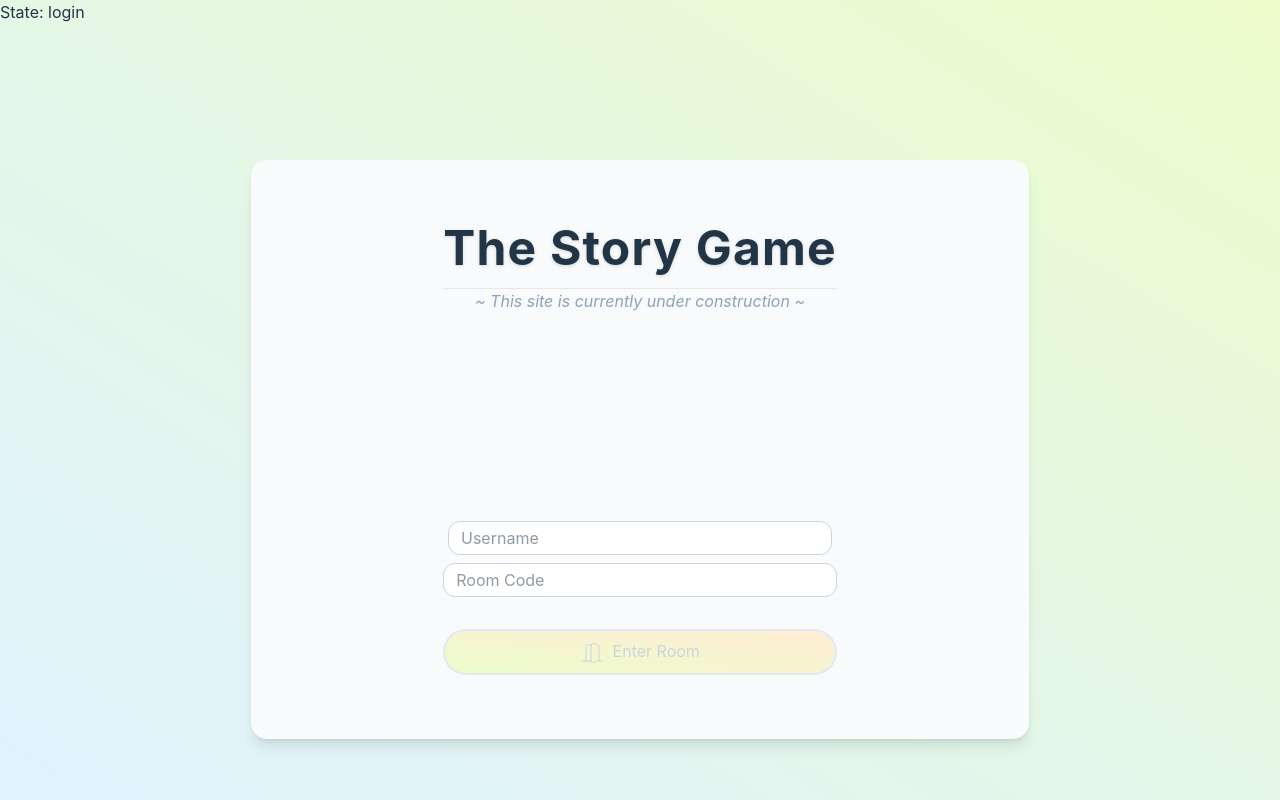
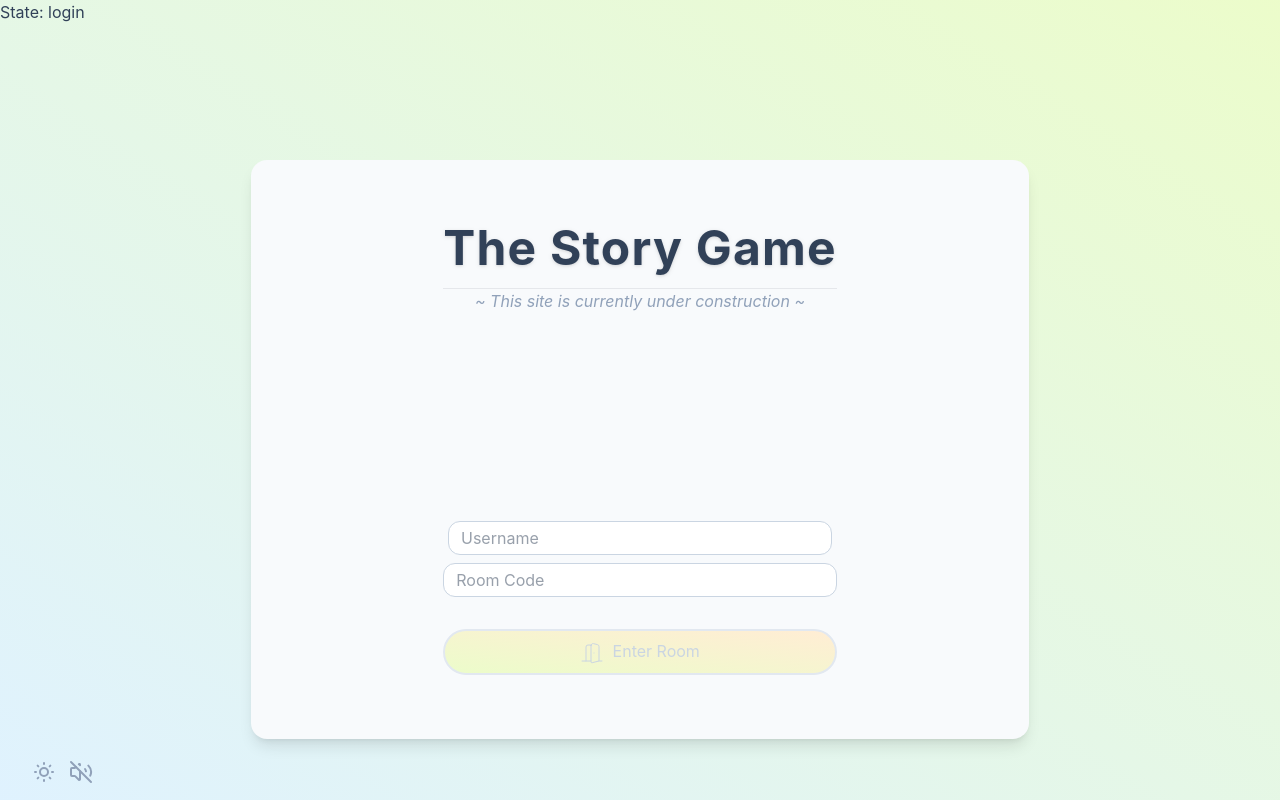
Before and after one commit to PhoenixofForce/StoryGame, a Svelte app in the folder src_ui/: page / in a window 1280 px wide. Built offline with nearby package versions, Linux system fonts and the light colour scheme.

Commit message:
add darkmode and option to disable sound

```diff
--- a/src_ui/src/App.svelte
+++ b/src_ui/src/App.svelte
@@ -5,6 +5,7 @@
   import Evaluation from "./lib/views/Evaluation.svelte";
 
   import { viewStore } from "./lib/services/navigationService";
+  import Controls from "./lib/components/Controls.svelte";
 
   window.onbeforeunload = function () {
     if ($viewStore === "login") {
@@ -16,8 +17,9 @@
 
 <main class="w-full">
   {#if import.meta.env.DEV}
-    <span class="fixed top-0 left-0">State: {$viewStore}</span>
+    <span class="fixed left-0 top-0">State: {$viewStore}</span>
   {/if}
+  <Controls />
 
   {#if $viewStore === "login"}
     <Login />
--- a/src_ui/src/app.css
+++ b/src_ui/src/app.css
@@ -1,4 +1,5 @@
 @import "tailwindcss";
+@custom-variant dark (&:where(.dark, .dark *));
 
 /*
   The default border color has changed to `currentColor` in Tailwind CSS v4,
@@ -24,13 +25,14 @@
   font-weight: 400;
 
   color-scheme: light;
-  color: #213547;
   background-color: #ffffff;
 
   font-synthesis: none;
   text-rendering: optimizeLegibility;
   -webkit-font-smoothing: antialiased;
   -moz-osx-font-smoothing: grayscale;
+
+  @apply text-slate-700 dark:text-slate-100;
 }
 
 body {
@@ -38,6 +40,7 @@ body {
   min-width: 320px;
   min-height: 100vh;
   @apply bg-gradient-to-tr from-sky-100 to-lime-100;
+  @apply dark:from-sky-900 dark:to-purple-950;
 }
 
 #app {
@@ -49,8 +52,8 @@ body {
 input,
 textarea,
 div.textarea {
-  @apply rounded-xl border border-solid border-slate-300 bg-white px-3 py-1;
-  @apply disabled:text-slate-400;
+  @apply rounded-xl border border-solid border-slate-300 bg-white px-3 py-1 dark:border-slate-300 dark:dark:bg-slate-500;
+  @apply disabled:border-slate-400 disabled:text-slate-200 dark:disabled:border-slate-400;
 }
 
 div.textarea {
@@ -71,8 +74,8 @@ svg {
   display: inline;
 }
 
-button {
-  @apply rounded-3xl border-2 border-solid border-slate-300 bg-slate-100 px-4 py-2 font-medium text-slate-700;
-  @apply disabled:border-slate-200 disabled:bg-slate-50 disabled:font-normal disabled:text-slate-300;
-  @apply enabled:shadow hover:enabled:scale-105 hover:enabled:bg-slate-200 hover:enabled:shadow-md;
+button:not(.plain) {
+  @apply rounded-3xl border-2 border-solid border-slate-300 bg-slate-100 px-4 py-2 font-medium text-slate-700 dark:bg-slate-600 dark:text-slate-100;
+  @apply disabled:border-slate-200 disabled:bg-slate-50 disabled:font-normal disabled:text-slate-300 dark:disabled:border-slate-600 dark:disabled:text-slate-400;
+  @apply enabled:shadow hover:enabled:scale-105 hover:enabled:bg-slate-200 hover:enabled:shadow-md dark:hover:enabled:bg-slate-500;
 }
--- a/src_ui/src/lib/components/Button.svelte
+++ b/src_ui/src/lib/components/Button.svelte
@@ -9,7 +9,8 @@
   export let type: "primary" | "default" = "default";
 
   const typeToClassesMap = {
-    primary: "bg-gradient-to-tr from-lime-100 to-orange-100",
+    primary:
+      "bg-gradient-to-tr from-lime-100 to-orange-100 dark:from-green-800 dark:to-sky-800",
     default: "",
   };
 </script>
--- a/src_ui/src/lib/components/Card.svelte
+++ b/src_ui/src/lib/components/Card.svelte
@@ -3,7 +3,7 @@
 </script>
 
 <div
-  class="w-full place-self-center rounded-2xl bg-slate-50 shadow-lg sm:w-fit {classes}"
+  class="w-full place-self-center rounded-2xl bg-slate-50 shadow-lg sm:w-fit dark:bg-slate-700 {classes}"
 >
   <slot></slot>
 </div>
--- /dev/null
+++ b/src_ui/src/lib/components/Controls.svelte
@@ -0,0 +1,43 @@
+<script>
+  import { SunMedium, Moon, Volume2, VolumeOff } from "lucide-svelte";
+  import { options } from "../services/options";
+  import { cancel } from "../services/speakService";
+
+  function toggleSounds() {
+    $options.allowSounds = !$options.allowSounds;
+    localStorage.setItem("allowSounds", $options.allowSounds + "");
+    if (!$options.allowSounds) {
+      cancel();
+    }
+  }
+
+  function toggleDarkMode() {
+    $options.darkMode = !$options.darkMode;
+    localStorage.setItem("darkMode", $options.darkMode + "");
+    document.documentElement.classList.toggle("dark");
+  }
+</script>
+
+<div class="fixed bottom-4 left-8">
+  <button
+    class="plain mr-2 text-slate-400 hover:scale-105 hover:text-slate-800 dark:hover:text-slate-100"
+    on:click={toggleDarkMode}
+  >
+    {#if $options.darkMode}
+      <Moon />
+    {:else}
+      <SunMedium />
+    {/if}
+  </button>
+
+  <button
+    class="plain text-slate-400 hover:scale-105 hover:text-slate-800 dark:hover:text-slate-100"
+    on:click={toggleSounds}
+  >
+    {#if $options.allowSounds}
+      <Volume2 />
+    {:else}
+      <VolumeOff />
+    {/if}
+  </button>
+</div>
--- a/src_ui/src/lib/components/PlayerPlaque.svelte
+++ b/src_ui/src/lib/components/PlayerPlaque.svelte
@@ -16,18 +16,26 @@
   <div
     class=" mx-1 flex h-9 w-9 select-none items-center justify-center
      rounded-full border-2 p-2 text-lg font-bold shadow
-     {color === 'slate' ? 'border-slate-400 bg-slate-200 text-slate-950' : ''}
-     {color === 'red' ? 'border-red-400 bg-red-200 text-red-950' : ''}
-     {color === 'green' ? 'border-green-400 bg-green-200 text-green-950' : ''}
-     {color === 'blue' ? 'border-blue-400 bg-blue-200 text-blue-950' : ''}
+     {color === 'slate'
+      ? 'border-slate-400 bg-slate-200 text-slate-950 dark:bg-slate-700 dark:text-slate-400'
+      : ''}
+     {color === 'red'
+      ? 'border-red-400 bg-red-200 text-red-950 dark:bg-red-700 dark:text-red-400'
+      : ''}
+     {color === 'green'
+      ? 'border-green-400 bg-green-200 text-green-950 dark:bg-green-700 dark:text-green-400'
+      : ''}
+     {color === 'blue'
+      ? 'border-blue-400 bg-blue-200 text-blue-950 dark:bg-blue-700 dark:text-blue-400'
+      : ''}
      {color === 'yellow'
-      ? 'border-yellow-400 bg-yellow-200 text-yellow-950'
+      ? ' border-yellow-400 bg-yellow-200 text-yellow-950 dark:bg-yellow-700 dark:text-yellow-400'
       : ''}"
   >
     <span>{name[0]}</span>
   </div>
   {#if namePosition !== "hidden"}
-    <span class="font-medium text-{color}-950">
+    <span class="font-medium text-{color}-950 dark:text-{color}-400">
       {name}
     </span>
   {/if}
--- /dev/null
+++ b/src_ui/src/lib/services/options.ts
@@ -0,0 +1,21 @@
+import { writable } from "svelte/store";
+
+export const options = writable({
+  allowSounds: getFromLocalStorage("allowSounds", true),
+  darkMode:
+    getFromLocalStorage("darkMode", false) ||
+    window.matchMedia("(prefers-color-scheme: dark)").matches,
+});
+
+if (
+  getFromLocalStorage("darkMode", false) ||
+  window.matchMedia("(prefers-color-scheme: dark)").matches
+) {
+  document.documentElement.classList.toggle("dark");
+}
+
+function getFromLocalStorage(itemKey: string, defaultValue: boolean): boolean {
+  const item = localStorage.getItem(itemKey);
+  if (!itemKey) return defaultValue;
+  return "true" === item;
+}
--- a/src_ui/src/lib/services/speakService.ts
+++ b/src_ui/src/lib/services/speakService.ts
@@ -1,4 +1,5 @@
-import { writable } from "svelte/store";
+import { writable, get } from "svelte/store";
+import { options } from "../services/options";
 
 export const canSpeak = writable(true);
 
@@ -10,14 +11,17 @@ export function speak(text: string) {
   currentUtterance = new SpeechSynthesisUtterance(text);
   const voices = speechSynthesis.getVoices();
   currentUtterance.voice = voices[0]; // Choose a specific voice
+  console.log(get(options));
+  if (get(options).allowSounds) {
     speechSynthesis.speak(currentUtterance);
+  }
 
   setTimeout(() => {
     canSpeak.set(true);
   }, 1000);
   currentUtterance.onend = (_) => {
     canSpeak.set(true);
-    }
+  };
 }
 
 export function cancel() {
--- a/src_ui/src/lib/views/Evaluation.svelte
+++ b/src_ui/src/lib/views/Evaluation.svelte
@@ -125,6 +125,8 @@
           class=" mb-2 w-fit rounded-3xl px-5 py-2 shadow-sm"
           class:bg-slate-100={$lobbyStore.you !== part.writer}
           class:bg-green-100={$lobbyStore.you === part.writer}
+          class:dark:bg-slate-600={$lobbyStore.you !== part.writer}
+          class:dark:bg-green-700={$lobbyStore.you === part.writer}
         >
           {part.text}
         </div>
--- a/src_ui/src/lib/views/Lobby.svelte
+++ b/src_ui/src/lib/views/Lobby.svelte
@@ -82,7 +82,7 @@
       Settings
     </h2>
     <Card
-      classes="w-128 h-128 xl:h-200 xl:w-222 xl:p-38 px-8 py-8 rounded-lg  py-5 xl:py-16"
+      classes="w-128 md:w-175 h-128 xl:h-200 xl:w-222 xl:p-38 px-8 py-8 rounded-lg  py-5 xl:py-16"
     >
       <div class="align-center flex h-full w-full flex-col justify-between">
         <div>
```
Lines whose indentation alone changed are shown as unchanged.
